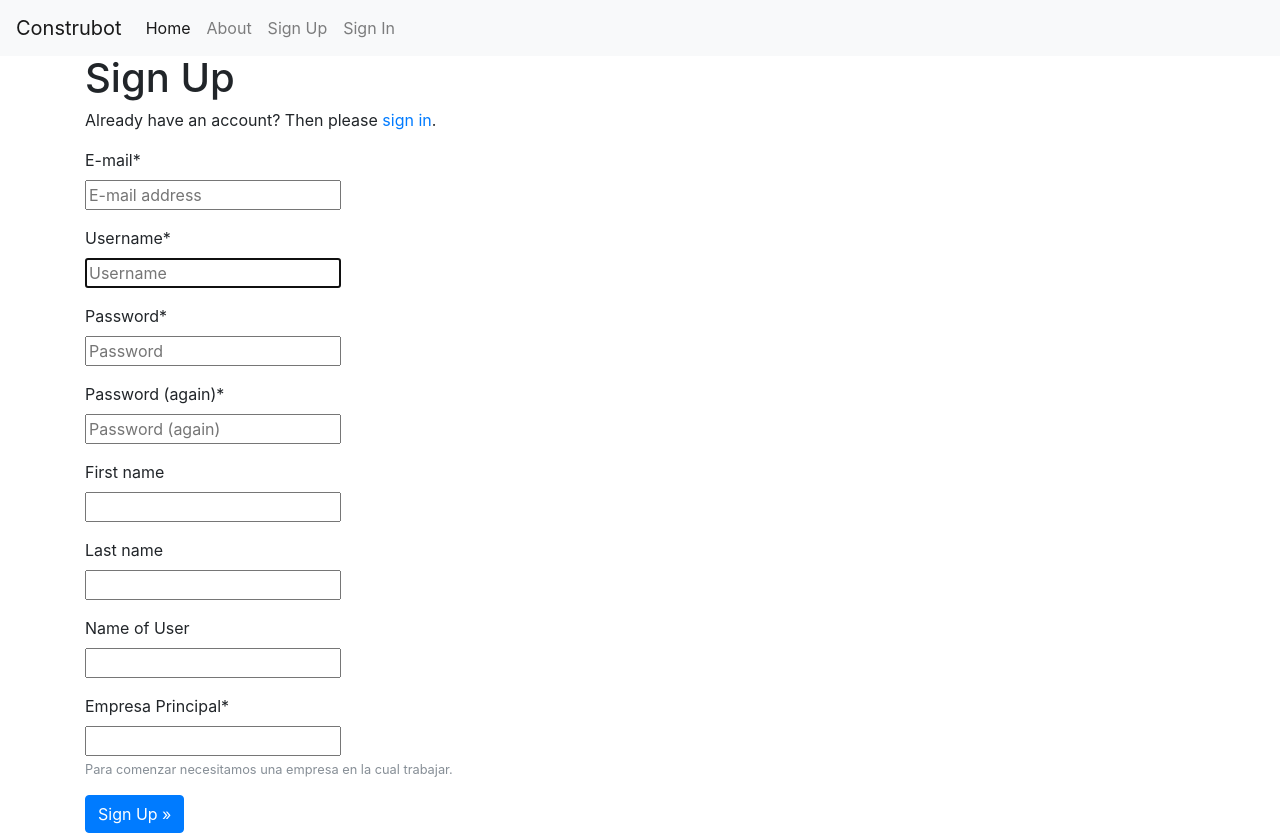
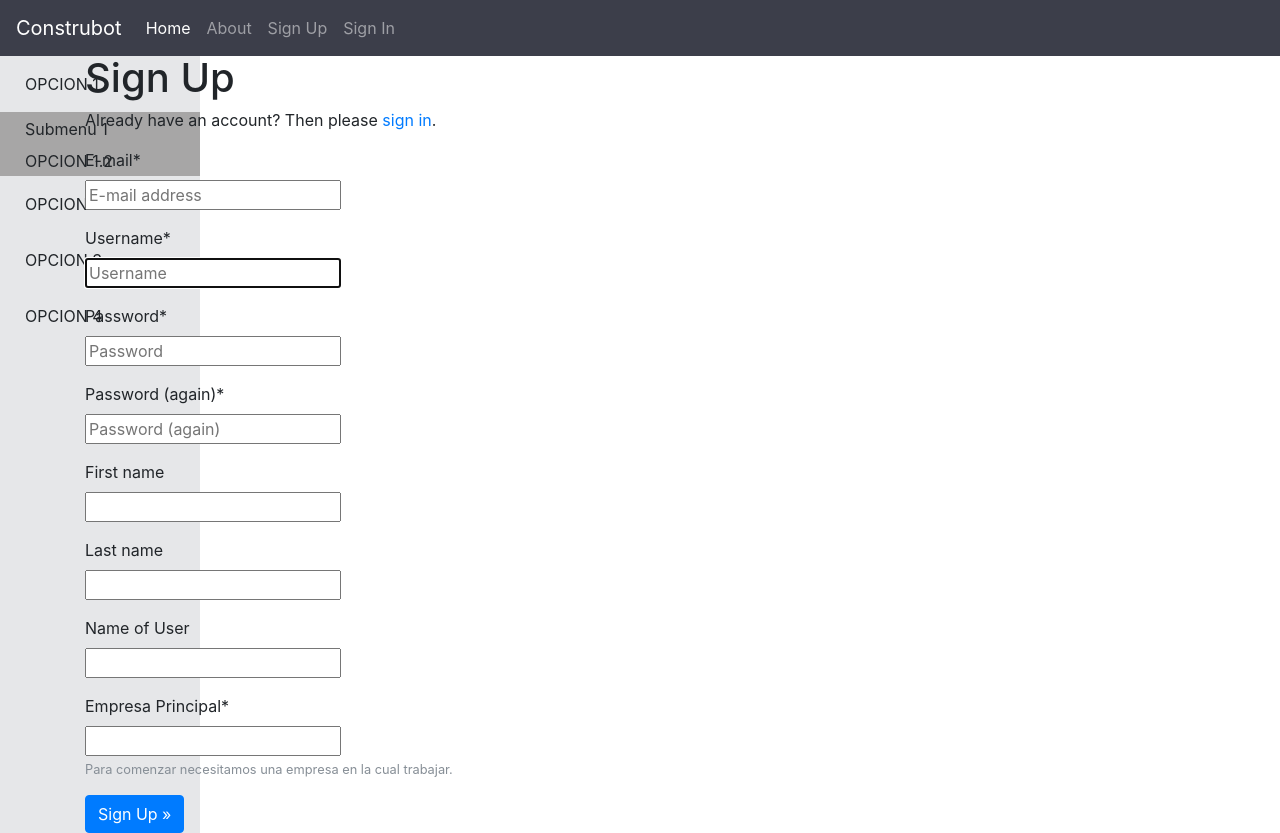
Before and after one commit to elyak123/construbot, a Django app: page /accounts/signup/ in a window 1280 px wide. Run offline with Django 3.2, Linux system fonts and the light colour scheme; parts of the project's set-up code (start-up, migrations or seed data) failed here and were passed over; some libraries are stand-ins or nearby versions.

Commit message:
Carlos (#9)
* adicion de estilos para index

* adicion de estilos para index

* cambios esteticos

* adición de etiqueta para metadescription

* correccion de eliminacion de documentos de docker

```diff
--- a/construbot/static/css/project.css
+++ b/construbot/static/css/project.css
@@ -1,4 +1,4 @@
-/* These styles are generated from project.scss. */
+ These styles are generated from project.scss. */
 
 .alert-debug {
   color: black;
@@ -19,3 +19,100 @@
 [hidden][style="display: block;"] {
   display: block !important;
 }
+
+/*ESTILOS PARA NAV PERSONALIZADO*/
+.navbar-custom {
+    background-color: #3c3e4a;
+}
+
+.nav-link {
+	color: white;
+}
+
+.navbar-toggler-icon {
+	color: #ffffff80;
+}
+
+.navbar-toggler {
+	background-color: #f8f9fa;
+}
+/*FIN DE ESTILOS PARA NAV PERSONALIZADO*/
+/*ESTILOS PARA EL MENÚ LATERAL*/
+.c_m_lateral {
+	position: fixed;
+	width: 200px;
+	background-color: #e6e7e9;
+	left: 0;
+	height: 100%;
+}
+
+.m_lateral {
+	width: 100%;
+	height: 100%;
+}
+
+.l_menu {
+	list-style: none;
+	width: 100%;
+	padding: 0;
+}
+
+.li_menu_subitem {
+	height: 2em;
+	background-color: #a7a6a6;
+    transition: .3s;
+}
+
+.li_menu_subitem:hover {
+	box-shadow: inset 0px 0px 7px 0px;
+}
+
+.a_menu_item, .a_menu_subitem {
+	cursor: pointer;
+}
+
+.a_menu_item {
+	display: block;
+	padding: 1em 0 1em 15px;
+}
+
+.a_menu_subitem {
+	display: block;
+	padding: .3em 0 .3em 25px;
+}
+
+.l_subsubmenu {
+	display: none;
+	width: 140px;
+	list-style: none;
+	padding: 0;
+}
+
+.l_subsubmenu > li {
+	padding: 8px 16px;
+}
+
+.li_menu_subitem:hover > .l_subsubmenu {
+	display: block;
+    background: gray;
+    margin-left: 200px;
+    margin-top: -2.1em;
+}
+
+.m_subsubmenu > ul {
+	padding: 0;
+	list-style: none;
+}
+
+.m_subsubmenu > ul > li{
+	padding: 5px 20px;
+}
+
+.ic_menu {
+	padding-right: 10px;
+}
+
+.page_content {
+	margin: 20px 20px 0 20px;
+}
+/*FIN DE ESTILOS PARA MENÚ LATERAL
--- a/construbot/templates/base.html
+++ b/construbot/templates/base.html
@@ -4,6 +4,7 @@
     <meta charset="utf-8">
     <meta http-equiv="x-ua-compatible" content="ie=edge">
     <title>{% block title %}Construbot{% endblock title %}</title>
+    <meta name="description" content="{% block metadescription %}{% endblock metadescription %}">
     <meta name="viewport" content="width=device-width, initial-scale=1.0">
     <meta name="description" content="">
     <meta name="author" content="">
@@ -16,7 +17,8 @@
     {% block css %}
     <!-- Latest compiled and minified Bootstrap 4 beta CSS -->
     <link rel="stylesheet" href="https://maxcdn.bootstrapcdn.com/bootstrap/4.0.0-beta/css/bootstrap.min.css" integrity="sha384-/Y6pD6FV/Vv2HJnA6t+vslU6fwYXjCFtcEpHbNJ0lyAFsXTsjBbfaDjzALeQsN6M" crossorigin="anonymous">
-
+    <!-- ICONOS Iconic para Bootstrap 4 -->
+    <link rel="stylesheet" href="https://cdnjs.cloudflare.com/ajax/libs/open-iconic/1.1.1/font/css/open-iconic-bootstrap.min.css" integrity="sha256-BJ/G+e+y7bQdrYkS2RBTyNfBHpA9IuGaPmf9htub5MQ=" crossorigin="anonymous" />
     <!-- Your stuff: Third-party CSS libraries go here -->
     {% compress css %}
     <!-- This file stores project-specific CSS -->
@@ -29,7 +31,7 @@
   <body>
 
     <div class="m-b-1">
-      <nav class="navbar navbar-expand-md navbar-light bg-light">
+      <nav class="navbar navbar-expand-md navbar-custom navbar-dark">
         <button class="navbar-toggler navbar-toggler-right" type="button" data-toggle="collapse" data-target="#navbarSupportedContent" aria-controls="navbarSupportedContent" aria-expanded="false" aria-label="Toggle navigation">
           <span class="navbar-toggler-icon"></span>
         </button>
@@ -68,6 +70,27 @@
 
     </div>
 
+    <div class="c_m_lateral">
+      <div class="m_lateral">
+        <ul class="l_menu">
+          <li class="li_menu_item"><a class="a_menu_item"><span class="ic_menu oi oi-bookmark"></span>OPCION 1</a></li>
+          <li class="li_menu_subitem">
+            <a class="a_menu_subitem">Submenu 1</a>
+            <ul class="l_subsubmenu">
+              <li><a>OPCION 1.1.1</a></li>
+              <li><a>OPCION 1.1.2</a></li>
+              <li><a>OPCION 1.1.3</a></li>
+              <li><a>OPCION 1.1.4</a></li>
+            </ul>
+          </li>
+          <li class="li_menu_subitem"><a class="a_menu_subitem">OPCION 1.2</a></li>
+          <li class="li_menu_item"><a class="a_menu_item"><span class="ic_menu oi oi-bookmark"></span>OPCION 2</a></li>
+          <li class="li_menu_item"><a class="a_menu_item"><span class="ic_menu oi oi-bookmark"></span>OPCION 3</a></li>
+          <li class="li_menu_item"><a class="a_menu_item"><span class="ic_menu oi oi-bookmark"></span>OPCION 4</a></li>
+        </ul>
+      </div>
+    </div>
+
     <div class="container">
 
       {% if messages %}
--- a/construbot/users/forms.py
+++ b/construbot/users/forms.py
@@ -34,3 +34,30 @@ class UserForm(UserCreationForm):
             'last_supervised',
             'currently_at',
         ]
+
+
+class UsuarioInterno(UserForm):
+    def signup(self, request, user):
+        pass
+
+    # def save(self, *args, **kwargs):
+        # user = super(UsuarioInterno, self).get_queryset()
+        # user.customer = s
+        # user.company = self.current_user
+        # super(user, self).save(*args, **kwargs)
+
+    # class Meta:
+    #     model = User
+    #     exclude = [
+    #         'password',
+    #         'customer',
+    #         'company',
+    #         'last_login',
+    #         'is_superuser',
+    #         'user_permissions',
+    #         'is_staff',
+    #         'is_active',
+    #         'date_joined',
+    #         'last_supervised',
+    #         'currently_at',
+    #     ]
--- a/construbot/users/urls.py
+++ b/construbot/users/urls.py
@@ -20,6 +20,11 @@ urlpatterns = [
         view=views.UserDetailView.as_view(),
         name='detail'
     ),
+    # url(
+    #     regex=r'^new/$',
+    #     view=views.UserCreateView.as_view(),
+    #     name='detail'
+    # ),
     url(
         regex=r'^~update/$',
         view=views.UserUpdateView.as_view(),
```
Also changed, not shown: construbot/core/tests.py (+5 -2 lines), construbot/users/views.py (+9 -0 lines), docker-compose-dev.yml (line endings or trailing spaces), docker-compose.yml (line endings or trailing spaces), 1 other file.
